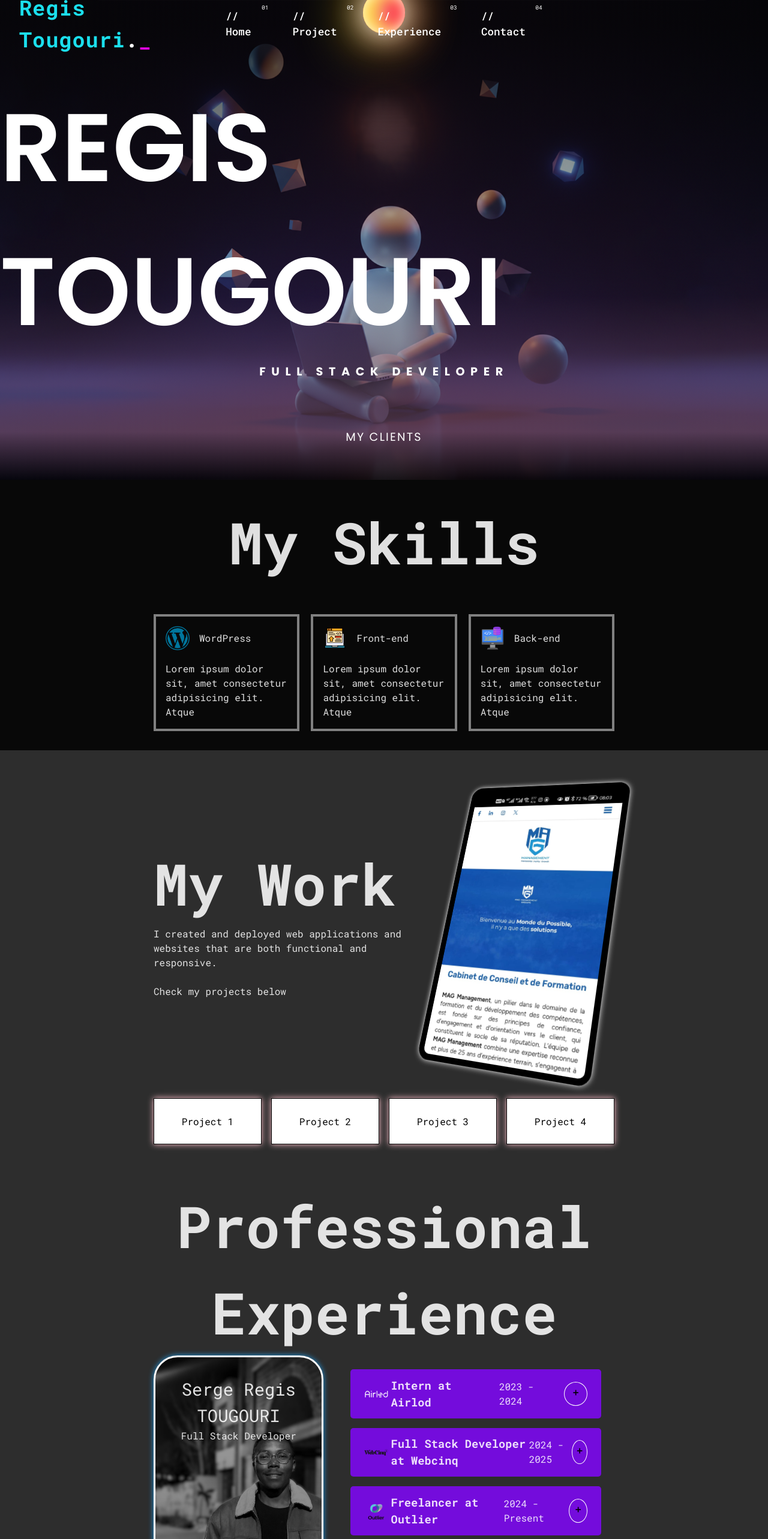
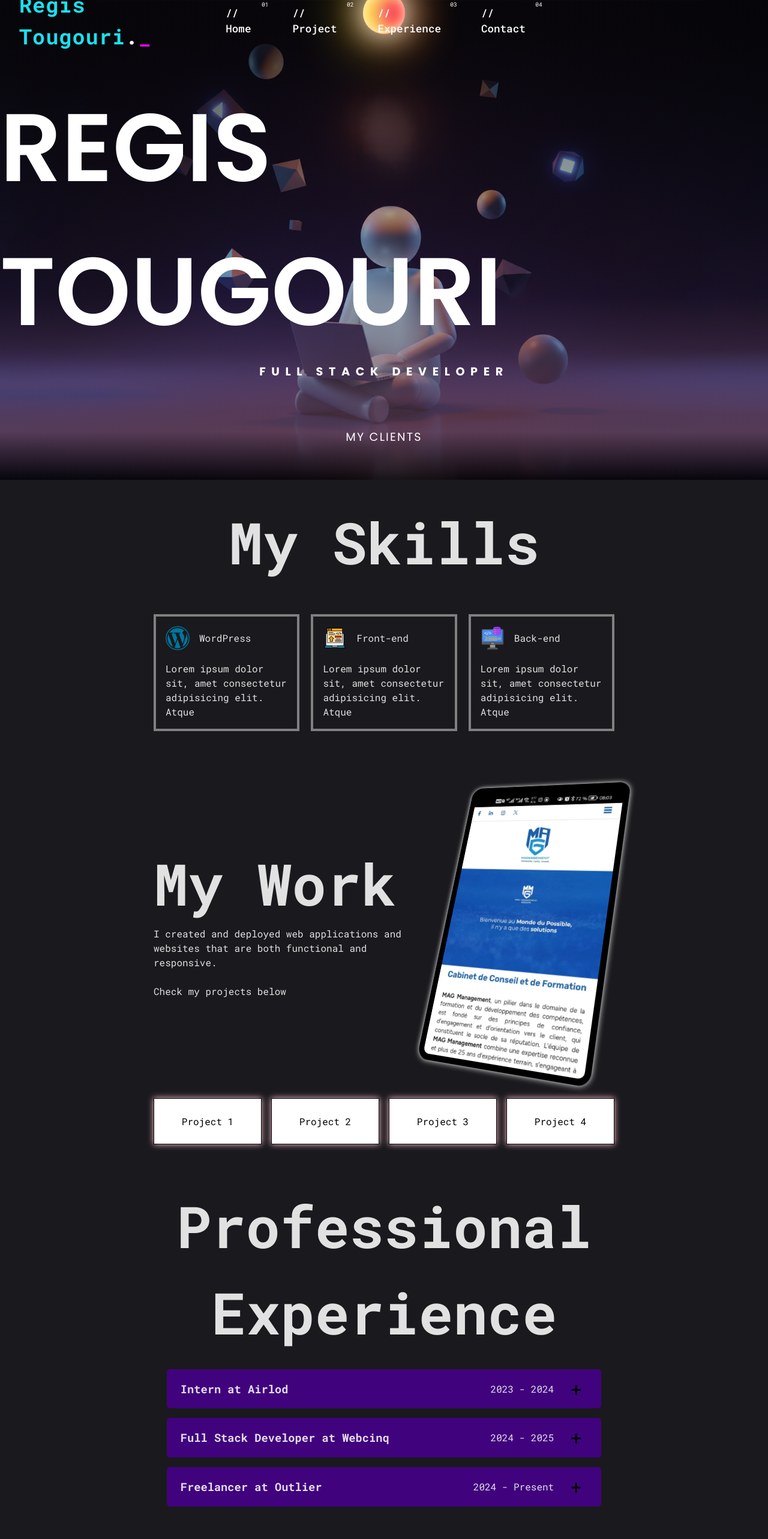
Before and after one commit to MorningStar111998/portfolio-react-app, a React (Vite) app: page / in a window 1280 px wide. Shown: the top 2566 px of the page at 60% size. Built offline with nearby package versions, Linux system fonts and the light colour scheme.

Commit message:
Header animation added

```diff
--- a/src/App.jsx
+++ b/src/App.jsx
@@ -3,6 +3,7 @@ import Hero from "./components/Hero/Hero.jsx"
 import Skills from "./components/Skills/Skills.jsx";
 import Projects from "./components/Projects/Projects.jsx";
 import Experience from "./components/Experience/Experience.jsx"
+import Contact from "./components/Contact/Contact.jsx";
 
 function App() {
   return (
@@ -12,6 +13,7 @@ function App() {
       <Skills />
       <Projects/>
       <Experience/>
+      <Contact/>
     </>
   );
 }
--- /dev/null
+++ b/src/components/Contact/Contact.css
@@ -0,0 +1,6 @@
+.contact{
+    display: flex;
+    flex-direction: column;
+    justify-content: center;
+    align-items: center;
+}
--- /dev/null
+++ b/src/components/Contact/Contact.jsx
@@ -0,0 +1,33 @@
+import "./Contact.css"
+
+function Contact() {
+    return (
+        <section className="contact">
+            <h1>Contact</h1>
+            <div className="flexbox">
+        <div className="contact-column-1">
+          <div className="profile-card">
+            <p className="profile-name">Serge Regis TOUGOURI</p>
+            <p className="profile-title">Full Stack Developer</p>
+            <div className="profile-contact">
+              <div className="left">
+                <div className="profile-pic-mini"></div>
+                <div className="profile-status">
+                  <p>@sergeregis</p>
+                  <p>Online</p>
+                </div>
+              </div>
+              <a className="btn contact-btn" href="">
+                Contact me
+              </a>
+            </div>
+          </div>
+        </div>
+        <div className="contact-column-2"></div>
+            </div>
+      </section>
+    );
+}
+
+
+export default Contact;
--- a/src/components/Experience/Accordion.jsx
+++ b/src/components/Experience/Accordion.jsx
@@ -44,15 +44,17 @@ function Accordion() {
   return (
     <div className="accordion">
       {experiences.map((exp, index) => (
-        <div key={index} className={exp.name + " accordion-item"}>
+        <div
+          key={index}
+          className={`accordion-item ${openIndex === index ? "open" : ""}`}
+        >
           <div
             className="accordion-header"
             onClick={() => {
               toggleAccordion(index);
             }}
           >
-            <img src={exp.logo} alt={exp.name} />
-              <h3>{exp.role} </h3>
+            <h3>{exp.role} </h3>
             <div>
               <p>{exp.period} </p>
 
@@ -62,13 +64,16 @@ function Accordion() {
                 aria-controls={"accordion-item-" + index}
                 className="accordion-button"
               >
-                &#x207A;
+
               </button>
             </div>
           </div>
-          {openIndex === index && (
-            <div className="accordion-description">{exp.description} </div>
-          )}
+
+          <div
+            className="accordion-description"
+          >
+            {exp.description} <img src={exp.logo} alt={exp.name} className={exp.name} />
+          </div>
         </div>
       ))}
     </div>
--- a/src/components/Experience/Experience.css
+++ b/src/components/Experience/Experience.css
@@ -14,6 +14,7 @@
 .profile-card {
   height: 600px;
   width: 400px;
+  min-width: 400px;
   background-color: white;
   display: flex;
   flex-direction: column;
@@ -118,13 +119,18 @@ a.contact-btn:hover {
 }
 
 .accordion-header {
-  background-color: #740cdc;
+  background-color: #40037d;
   display: flex;
   align-items: center;
   flex-direction: row;
   border-radius: 5px;
   padding: 0.8rem 1.4rem;
   gap: 0.3rem;
+  transition: background-color 0.2s ease;
+}
+
+.open .accordion-header {
+  background-color: #740cdc;
 }
 .accordion-header img {
   width: 40px;
@@ -136,13 +142,14 @@ a.contact-btn:hover {
   display: flex;
   flex-direction: row;
   align-items: center;
-  gap: 0.3rem;
+  gap: 1rem;
   margin-left: auto;
 }
 
 .accordion-button {
-    background: none;
-    border: solid 1px white;
+  background: none;
+  border: none;
+  position: relative;
 
   width: 40px;
   height: 40px;
@@ -152,13 +159,62 @@ a.contact-btn:hover {
   display: block;
 }
 
-.accordion-button:hover{
-    border: solid 1px #66d9ed;
-    color: #66d9ed;
+.accordion-button::after{
+  content: "+";
+  position: absolute;
+  top: 50%;
+  right: 0;
+  transform: translateX(-50%) translateY(-50%);
+}
+
+.open .accordion-button::after{
+  content: "-";
+}
+
+.accordion-button:hover {
+  border: solid 0.5px #66d9ed;
+  color: #66d9ed;
+  cursor: pointer;
+}
+.accordion-button:active {
+  transform: translateY(1px);
+  box-shadow: 0px 2px 2px grey;
+  color: #66d9ed;
 }
 .accordion-description {
   background-color: #241d41;
   border-radius: 5px;
+  padding: 0;
+  transition: all 0.2s ease;
+  max-height: 0;
+  overflow: hidden;
+  margin-top: -1rem;
+
+  /* To align image and text in description */
+  display: flex;
+  flex-direction: row;
+  gap: 2rem;
+  justify-content: space-between;
+  align-items: center;
+}
+
+.open .accordion-description {
   padding: 0.8rem 1.4rem;
-  transition: all 0.2s ease ;
+  max-height: 200px;
+  margin-top: 0;
 }
+
+.accordion-description img {
+  width: 6rem;
+  height: 6rem;
+  object-fit: contain;
+}
+
+/* Companies Logos  */
+.accordion-description img.webcinq,
+.accordion-description img.outlier {
+  background-color: white;
+  border-radius: 50%;
+}
+
+/* Neon Animation  */
--- a/src/components/Experience/Experience.jsx
+++ b/src/components/Experience/Experience.jsx
@@ -6,22 +6,6 @@ function Experience() {
     <section className="experience">
       <h2>Professional Experience</h2>
       <div className="flex-container-row">
-        <div className="profile-card">
-          <p className="profile-name">Serge Regis TOUGOURI</p>
-          <p className="profile-title">Full Stack Developer</p>
-          <div className="profile-contact">
-            <div className="left">
-              <div className="profile-pic-mini"></div>
-              <div className="profile-status">
-                <p>@sergeregis</p>
-                <p>Online</p>
-              </div>
-            </div>
-            <a className="btn contact-btn" href="">
-              Contact me
-            </a>
-          </div>
-        </div>
         <div className="professional-experience">
           <Accordion/>
         </div>
--- a/src/components/Header/Header.css
+++ b/src/components/Header/Header.css
@@ -4,9 +4,23 @@
   align-items: center;
   padding: 1rem 2rem;
   color: white;
-  height: 80px;
+  height: 90px;
   z-index: 100;
+  position: relative;
+  transition: all 0.2s ease;
+  transform: translateY(-10px);
 }
+
+.header.sticky {
+  position: sticky;
+  top: 0;
+  backdrop-filter: blur(10px);
+  z-index: 1000;
+  transform: translateY(0);
+
+}
+
+
 
 
 .brand-logo {
@@ -14,13 +28,12 @@
   font-weight: bold;
   letter-spacing: 1px;
   color: #1bdfed; /* light blue */
-
 }
 
-.brand-logo span:nth-child(1){
+.brand-logo span:nth-child(1) {
   color: white;
 }
-.brand-logo span:nth-child(2){
+.brand-logo span:nth-child(2) {
   color: rgb(228, 4, 228);
 }
 
@@ -41,27 +54,34 @@
   font-size: 1.1rem;
 }
 
-.header-nav-item::after{
-  content:"0" counter(menu-item) ;
+.header.sticky nav a{
+  color: #66d9ed;
+}
+
+
+
+.header-nav-item::after {
+  content: "0" counter(menu-item);
   font-size: 0.6rem;
   position: absolute;
   top: -0.5rem;
   right: 0;
-
 }
 
-.header-nav a:hover, .header-nav a:hover header-nav-item::after {
+.header.sticky .header-nav-item::after{
+  color: #66d9ed;
+}
+
+.header-nav a:hover,
+.header-nav a:hover header-nav-item::after {
   color: #1bdfed; /* light blue */
   font-weight: 900;
 }
 
-.header-nav-item{
+.header-nav-item {
   counter-increment: menu-item;
-  position:relative
+  position: relative;
 }
-
-
-
 
 @media (max-width: 600px) {
   .header-nav ul {
--- a/src/components/Header/Header.jsx
+++ b/src/components/Header/Header.jsx
@@ -1,6 +1,27 @@
 import "./Header.css";
+import { useEffect } from "react";
 
 function Header() {
+
+  useEffect(() => {
+
+    const header = document.querySelector("header");
+    const handleScroll = () => {
+      const scrollY = window.scrollY;
+
+      if (scrollY > window.innerHeight * 0.5) {
+        header.classList.add("sticky");
+      } else {
+        header.classList.remove("sticky");
+      }
+    }
+    window.addEventListener("scroll", handleScroll)
+
+    return () => window.removeEventListener("scroll", handleScroll);
+  }, []
+
+  );
+
   return (
     <header className="header">
       <div className="brand-logo">
--- a/src/components/Hero/Hero.css
+++ b/src/components/Hero/Hero.css
@@ -7,7 +7,7 @@ background-position: center;
 background-repeat: no-repeat;
 background-size: cover;
 height: 100vh;
-margin-top: -80px;
+margin-top: -90px;
 min-height: 100vh;
 
 }
--- a/src/components/Skills/Skills.css
+++ b/src/components/Skills/Skills.css
@@ -1,5 +1,4 @@
 .skills{
-    background-color: rgba(0, 0, 0, 0.822);
     display: flex;
     flex-direction: column;
 
--- a/src/index.css
+++ b/src/index.css
@@ -3,13 +3,16 @@
 :root {
   color-scheme: light dark;
   color: rgba(255, 255, 255, 0.87);
-      background-color: rgba(0, 0, 0, 0.822);
+      background-color: #1a191d;
 
 
   font-synthesis: none;
   text-rendering: optimizeLegibility;
   -webkit-font-smoothing: antialiased;
   -moz-osx-font-smoothing: grayscale;
+    --neon-color: #00e5ff; /* Cyan */
+  --border-size: 4px;
+  --animation-speed: 4s;
 }
 
 * {
```
Also changed, not shown: 1 other file (tests, documents, lock files or other folders).
